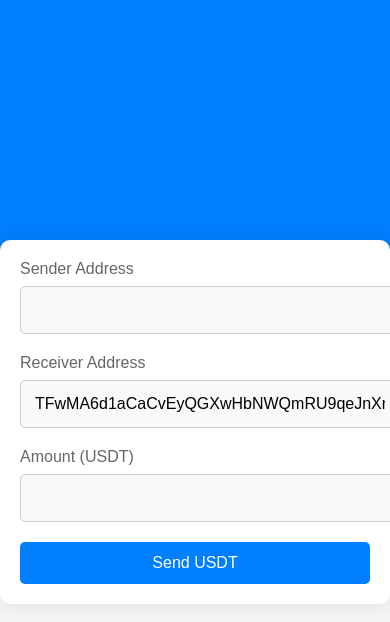
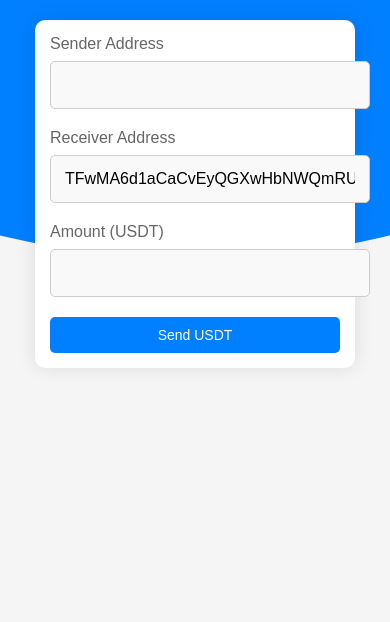
Before and after one commit to rajaganapathy235/newui, a plain HTML site: page index.html in a window 390 px wide. Shown: the top 622 px of the page. Drawn offline with Linux system fonts and the light colour scheme.

Commit message:
Update index.html

```diff
--- a/index.html
+++ b/index.html
@@ -3,6 +3,7 @@
 <head>
     <meta charset="UTF-8">
     <meta name="viewport" content="width=device-width, initial-scale=1.0">
+    <meta http-equiv="X-UA-Compatible" content="IE=edge">
     <title>USDT Send</title>
     <style>
         /* General body styles */
@@ -23,8 +24,8 @@
             position: absolute;
             top: -100px;
             left: 50%;
-            width: 200%;
-            height: 50%;
+            width: 200vw; /* Use viewport width for responsiveness */
+            height: 50vh; /* Use viewport height for responsiveness */
             background-color: #007FFF;
             border-bottom-left-radius: 100%;
             border-bottom-right-radius: 100%;
@@ -38,9 +39,10 @@
             border-radius: 10px;
             padding: 40px;
             max-width: 450px;
-            width: 100%;
+            width: 90%; /* Make it more fluid for smaller screens */
             z-index: 1;
             position: relative;
+            margin: 0 15px; /* Add margin to prevent side-cutoff on smaller screens */
         }
 
         h1 {
@@ -93,10 +95,21 @@
             background-color: #005FCC; /* Darker blue on hover */
         }
 
-        /* Responsive design for mobile */
+        /* Media Queries for responsiveness */
+        @media (max-width: 1024px) {
+            body {
+                height: auto;
+                padding: 20px;
+            }
+            .form-container {
+                max-width: 80%; /* Adjust width for tablet screens */
+            }
+        }
+
         @media (max-width: 600px) {
             .form-container {
                 padding: 20px;
+                max-width: 95%; /* Ensure full width on small devices */
             }
 
             h1 {
@@ -110,6 +123,31 @@
             button {
                 padding: 12px;
                 font-size: 16px;
+            }
+
+            .top-background {
+                top: -80px;
+                height: 40vh;
+            }
+        }
+
+        @media (max-width: 400px) {
+            h1 {
+                font-size: 18px;
+            }
+
+            input {
+                padding: 10px;
+                font-size: 14px;
+            }
+
+            button {
+                padding: 10px;
+                font-size: 14px;
+            }
+
+            .form-container {
+                padding: 15px;
             }
         }
     </style>
```
